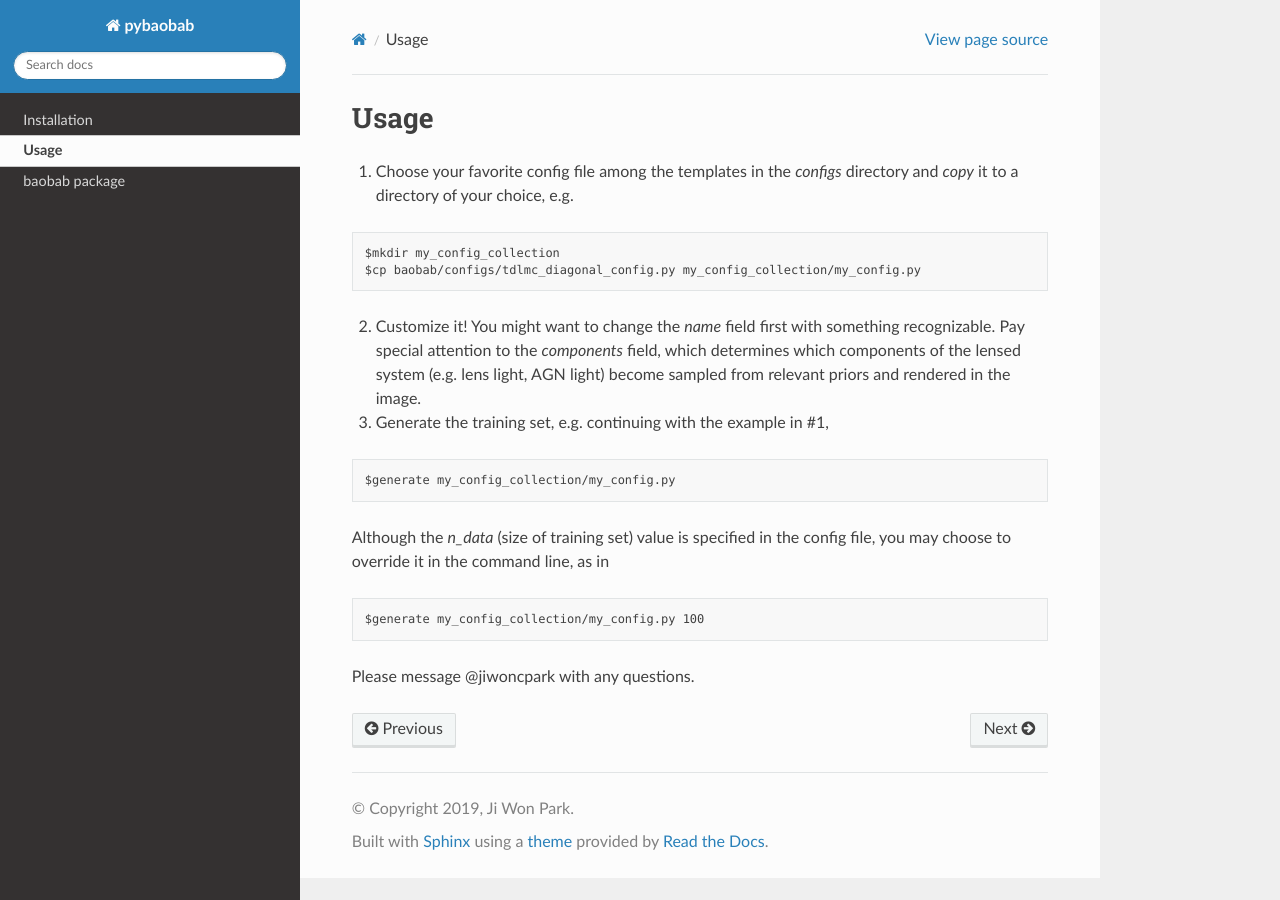
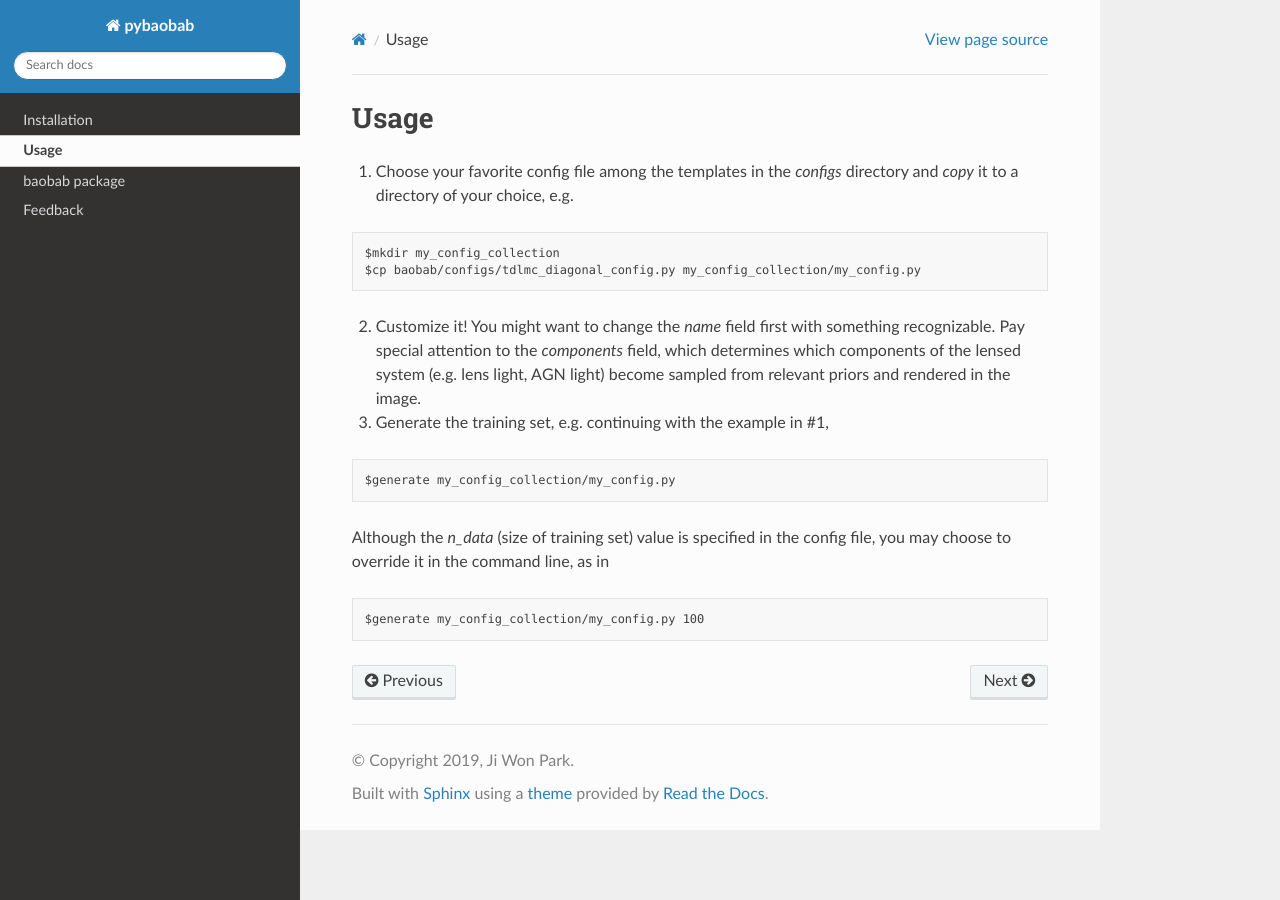
Before and after one commit to jiwoncpark/baobab, a Sphinx documentation site: the page built from docs/usage.rst, in a window 1280 px wide. Built offline with Sphinx 7.4.7 and the Read the Docs theme 2.0.0, drawn with Linux system fonts in a browser that asks for light colours.

Commit message:
Add feedback section on RTD

```diff
--- /dev/null
+++ b/docs/feedback.rst
@@ -0,0 +1,6 @@
+========
+Feedback
+========
+
+Suggestions are always welcome! If you encounter an issue or areas for improvement, please message @jiwoncpark or `make an issue
+<https://github.com/jiwoncpark/baobab/issues>`_.
--- a/docs/index.rst
+++ b/docs/index.rst
@@ -13,3 +13,4 @@
    installation
    usage
    baobab
+   feedback
--- a/docs/usage.rst
+++ b/docs/usage.rst
@@ -23,6 +23,3 @@
 ::
 
 $generate my_config_collection/my_config.py 100
-
-
-Please message @jiwoncpark with any questions.
```
